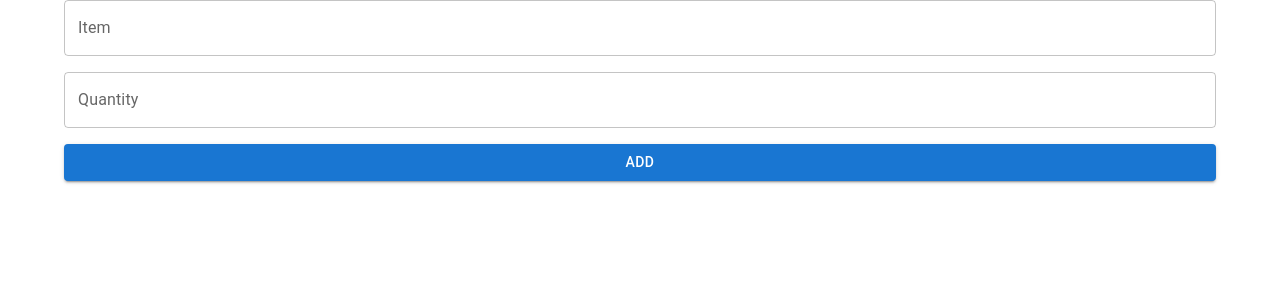
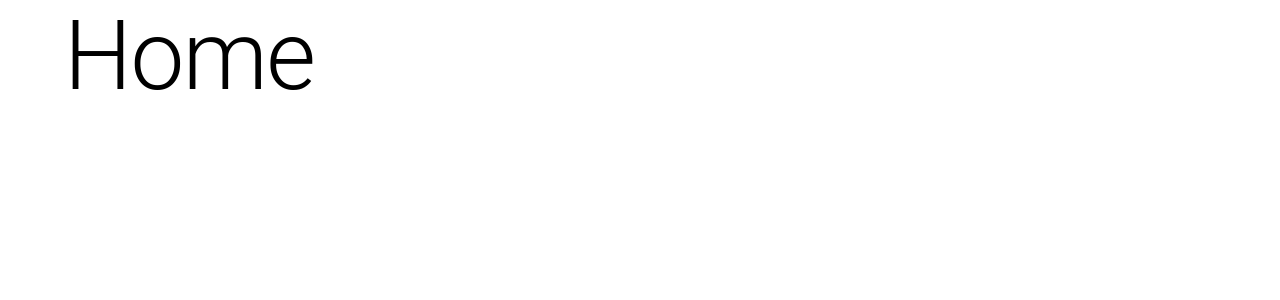
Before and after one commit to bac-dam-1991/shopping-list, a React (Create React App) app in the folder front-end/: page / in a window 1280 px wide. Shown: the top 300 px of the page. Built offline with nearby package versions, Linux system fonts and the light colour scheme.

Commit message:
Video: Setting up views for our routes

```diff
--- a/front-end/src/App.tsx
+++ b/front-end/src/App.tsx
@@ -1,11 +1,21 @@
-import { NewGroceryListForm } from './forms/NewGroceryListForm';
-import { Container } from '@mui/material';
+import { BrowserRouter, Routes, Route } from 'react-router-dom';
+import { ShoppingListView } from './views/ShoppingListView';
+import { HomeView } from './views/HomeView';
+import { NotFoundView } from './views/NotFoundView';
+import { AllShoppingListsView } from './views/AllShoppingListsView';
 
 const App = () => {
 	return (
-		<Container>
-			<NewGroceryListForm />
-		</Container>
+		<BrowserRouter>
+			<Routes>
+				<Route path="/" element={<HomeView />} />
+				<Route path="/shopping-list">
+					<Route index element={<AllShoppingListsView />} />
+					<Route path=":id" element={<ShoppingListView />} />
+				</Route>
+				<Route path="*" element={<NotFoundView />} />
+			</Routes>
+		</BrowserRouter>
 	);
 };
 
--- /dev/null
+++ b/front-end/src/views/AllShoppingListsView.tsx
@@ -0,0 +1,11 @@
+import { Container, Typography } from '@mui/material';
+import { NewGroceryListForm } from '../forms/NewGroceryListForm';
+
+export const AllShoppingListsView = () => {
+	return (
+		<Container>
+			<Typography variant="h1">All Shopping Lists</Typography>
+			<NewGroceryListForm />
+		</Container>
+	);
+};
--- /dev/null
+++ b/front-end/src/views/HomeView.tsx
@@ -0,0 +1,9 @@
+import { Container, Typography } from '@mui/material';
+
+export const HomeView = () => {
+	return (
+		<Container>
+			<Typography variant="h1">Home</Typography>
+		</Container>
+	);
+};
--- /dev/null
+++ b/front-end/src/views/NotFoundView.tsx
@@ -0,0 +1,9 @@
+import { Container, Typography } from '@mui/material';
+
+export const NotFoundView = () => {
+	return (
+		<Container>
+			<Typography variant="h1">Not Found</Typography>
+		</Container>
+	);
+};
--- /dev/null
+++ b/front-end/src/views/ShoppingListView.tsx
@@ -0,0 +1,9 @@
+import { Container, Typography } from '@mui/material';
+
+export const ShoppingListView = () => {
+	return (
+		<Container>
+			<Typography variant="h1">Shopping List</Typography>
+		</Container>
+	);
+};
```
